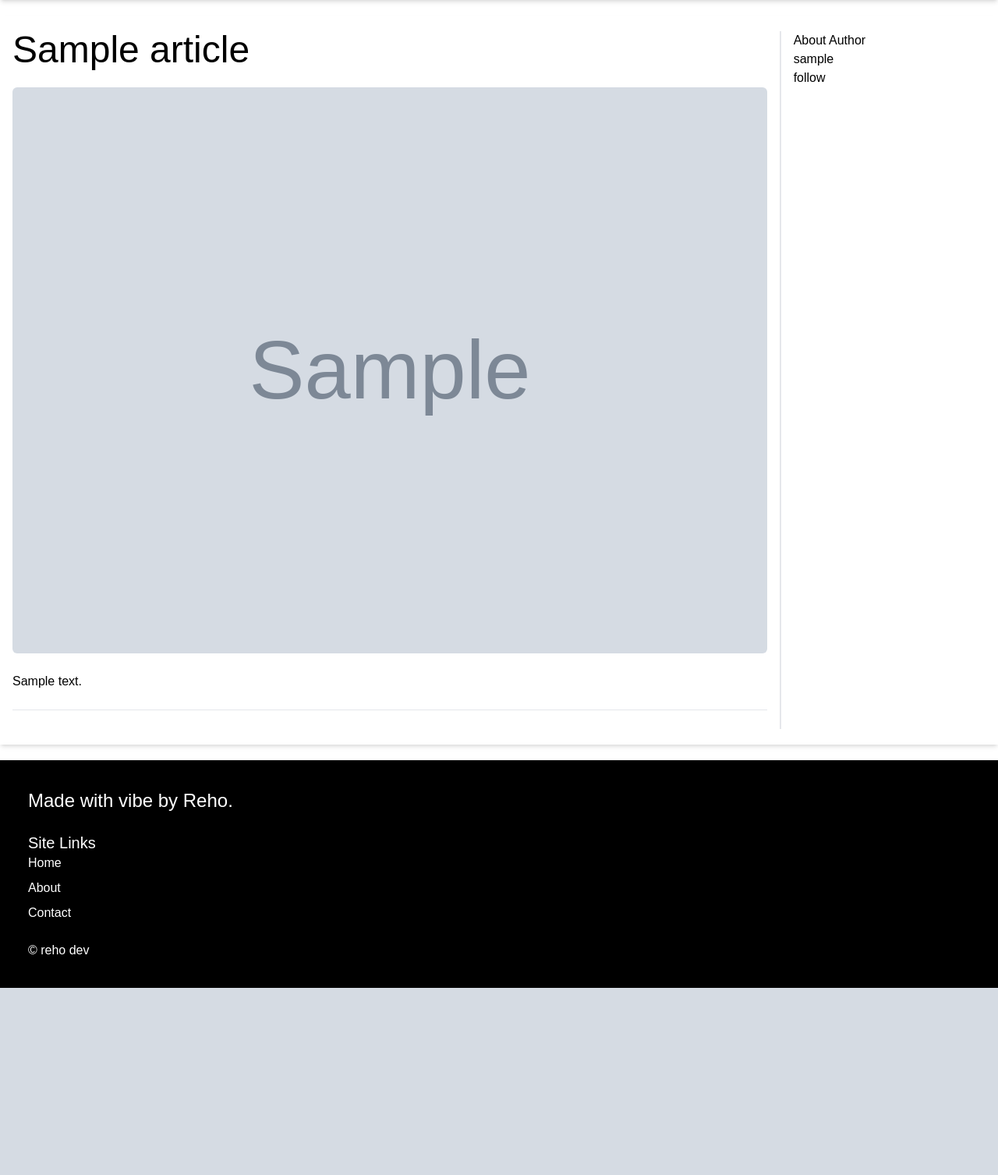
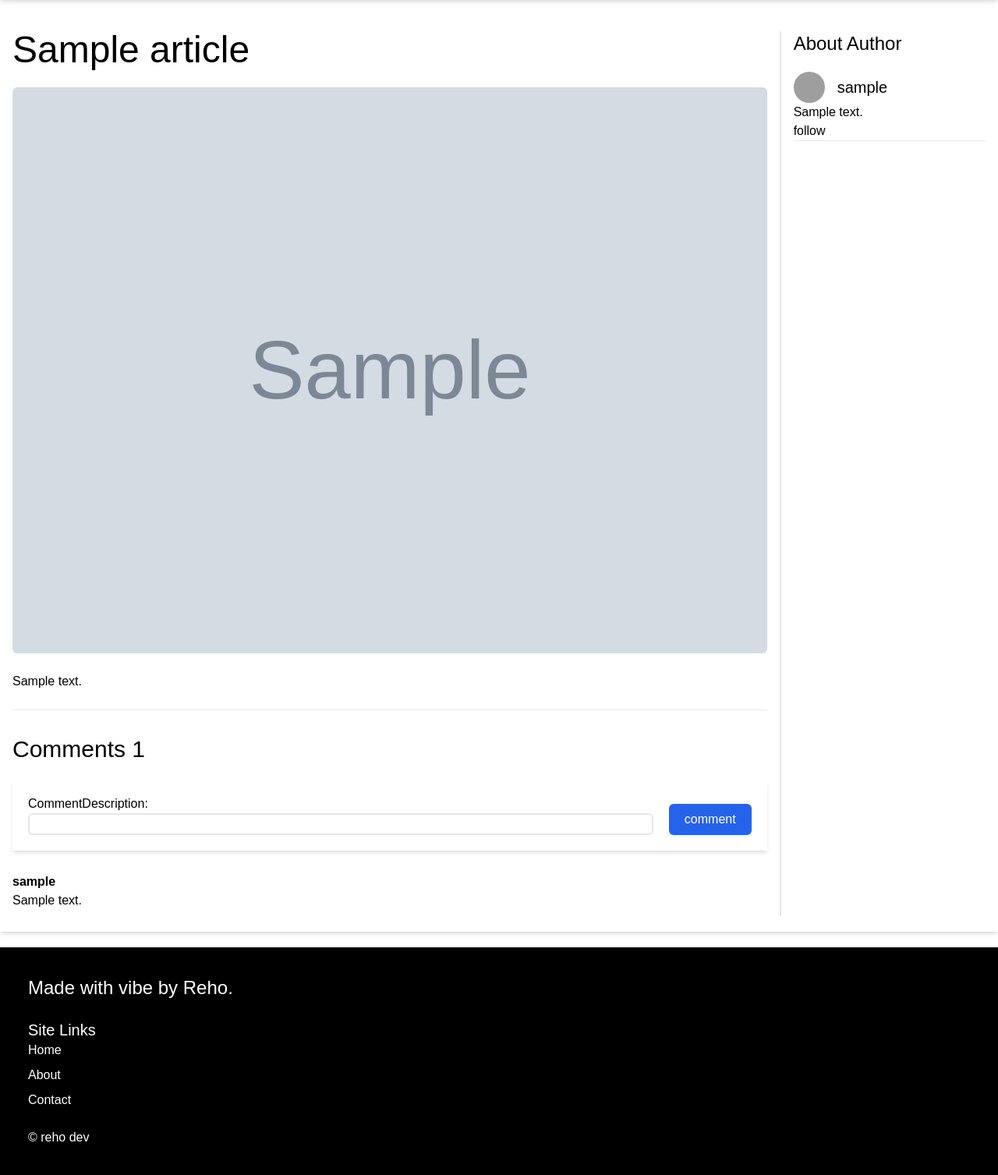
Before and after one commit to rehan-ankalgi-7t2/vichar-sagar-django, a Django app: page /vicharsagar/article/1 in a window 1280 px wide. Shown: the part 80-1587 px from the top of the page at 78% size. Before the commit the page ends 1347 px from the top, so only its background shows below. Run offline with Django 5.2, Linux system fonts and the light colour scheme; tables that the repository leaves empty hold one stand-in row (values such as "Sample post"); grey boxes marked "Sample" are stand-in pictures; some libraries are stand-ins or nearby versions; grey boxes are pictures that could not be loaded.

Commit message:
comments functionality added

```diff
--- a/config/vicharsagar/forms.py
+++ b/config/vicharsagar/forms.py
@@ -1,5 +1,5 @@
 from django import forms
-from .models import Profile, Article
+from .models import Profile, Article, Comment
 
 class ProfileForm(forms.ModelForm):
     class Meta:
@@ -22,3 +22,11 @@ class ArticleForm(forms.ModelForm):
             'topics': forms.CheckboxSelectMultiple(attrs={'class': 'border-2 focus:border-4 focus:border-blue-500 rounded-md'}),
             'articleImage': forms.ClearableFileInput(attrs={'class': 'block'})
         }
+
+class CommentForm(forms.ModelForm):
+    class Meta:
+        model = Comment
+        fields = ['commentDescription']
+        widgets={
+            'commentDescription': forms.TextInput(attrs={'class': 'border-2 focus:border-4 focus:border-blue-500 rounded-md block w-full'})
+        }
--- a/config/vicharsagar/templates/layout.html
+++ b/config/vicharsagar/templates/layout.html
@@ -14,7 +14,7 @@
   </head>
   <body>
     <nav class='p-5 flex items-center justify-between shadow-md'>
-            <h1 class='text-3xl'>🌊 Vichar Sagar</h1>
+            <h1 class='text-3xl'><a href="/">🌊 Vichar Sagar</a></h1>
             <ul class='flex items-center gap-5'>
               <li><a href="/notifications">Notifications <i class="bi bi-pencil-square"></i></a></li>
               <li><a href="/vicharsagar/profile">Profile <i class="bi bi-person-circle"></i></a></li>
--- a/config/vicharsagar/templates/vicharsagar/view_article.html
+++ b/config/vicharsagar/templates/vicharsagar/view_article.html
@@ -18,9 +18,47 @@
                 <br>
                 <hr>
                 <br>
+                {% comment %} comments listing and form {% endcomment %}
+                <div class="flex flex-col gap-2 mb-2">
+                    {% if success_message %}
+                        <span class="p-4 rounded-md bg-green-100 text-green-700">✅ {{success_message}}</span>
+                    {% endif %}
+                    {% if error_message %}
+                        <span class="p-4 rounded-md bg-red-100 text-red-700">❌ {{error_message}}</span>
+                    {% endif %}
+                </div>
+                <h3 class="text-3xl">Comments {{comments_count}}</h3>
+                <form method="POST" class="shadow-md p-5 my-5 flex items-baseline justify-between gap-5">
+                    {% csrf_token %}
+                    {{form.as_p}}
+                    <button type="submit" class="py-2 px-5 bg-blue-600 text-white rounded-md self-end">comment</button>
+                </form>
+                <div class="flex flex-col">
+                    {% for comment in comments %}
+                    <div class="py-2">
+                        <strong>{{comment.user.username}}</strong>
+                        <p>{{comment.commentDescription}}</p>
+                    </div>
+                    {% endfor %}
+                </div>
+            </div>
+            <div class="md:w-1/5">
+                {% if author_data %}
+                    <h2 class="text-2xl mb-5">About Author</h2>
+                    <div class="flex items-center gap-4">
+                        <img src="{{author_profile.pfp.url}}" alt="{{author_data.username}} pfp" class="w-[40px] h-[40px] rounded-full"/>
+                        <h3 class="text-xl">{{author_data.username}}</h3>
+                    </div>
+                    <p>{{author_profile.bio}}</p>
+                    {% if isUserAuthor %}
+                    {% else %}
+                    <button>follow</button>
+                    {% endif %}
+                {% endif %}
+                <hr>
                 {% if isUserAuthor %}
                     <div>
-                        <h2 class="text-3xl">Manage Article Post</h2>
+                        <h2 class="text-xl">Manage Article Post</h2>
                         <div class="bg-red-50 p-4 flex flex-col items-stretch mt-2">
                             <div class="w-full flex items-center justify-between border-b-2 py-2">
                                 <p>Archive Article Post</p>
@@ -37,16 +75,6 @@
                 {% else %}
                 {% endif %}
             </div>
-            <div class="md:w-1/5">
-                {% if author_data %}
-                    <h2>About Author</h2>
-                    <h3>{{author_data.username}}</h3>
-                    {% if isUserAuthor %}
-                    {% else %}
-                    <button>follow</button>
-                    {% endif %}
-                {% endif %}
-            </div>
         </div>
 
     </div>
--- a/config/vicharsagar/views.py
+++ b/config/vicharsagar/views.py
@@ -1,11 +1,11 @@
-from django.shortcuts import render, redirect, get_object_or_404
+from django.shortcuts import render, redirect, get_object_or_404, HttpResponseRedirect
 import re
 from django.contrib import messages
 from django.contrib.auth.models import User
 from django.db import IntegrityError
 from django.contrib.auth import authenticate, login, logout
-from .models import Article, Topic, Profile
-from .forms import ProfileForm, ArticleForm
+from .models import Article, Topic, Profile, Comment
+from .forms import ProfileForm, ArticleForm, CommentForm
 
 # Create your views here.
 def home_view(request):
@@ -199,17 +199,37 @@ def article_details_view(request, article_id):
     isUserAuthor = False
     curr_article = get_object_or_404(Article, pk=article_id)
     article_author = get_object_or_404(User, pk=curr_article.author.id)
+    author_profile = get_object_or_404(Profile, user=article_author.id)
+    article_comments = Comment.objects.filter(article = article_id)
 
     if request.user == article_author:
         isUserAuthor = True
 
+
+    if request.method == 'POST':
+        form = CommentForm(request.POST)
+
+        if form.is_valid():
+            new_comment = form.save(commit=False)
+            new_comment.user = request.user
+            new_comment.article = curr_article
+            new_comment.save()
+            messages.success(request, 'comment shared successfully')
+
+            # Redirect to the same article page to avoid form resubmission
+            return redirect('view-article', article_id=article_id)
+    else:
+        form = CommentForm()
+
     context = {
         "article_data": curr_article,
         "author_data": article_author,
-        "isUserAuthor": isUserAuthor
+        "author_profile": author_profile,
+        "comments": article_comments or [],
+        "isUserAuthor": isUserAuthor,
+        "comments_count": len(article_comments),
+        "form": form
     }
-
-    print(context)
 
     return render(request, "vicharsagar/view_article.html", context)
 
```
